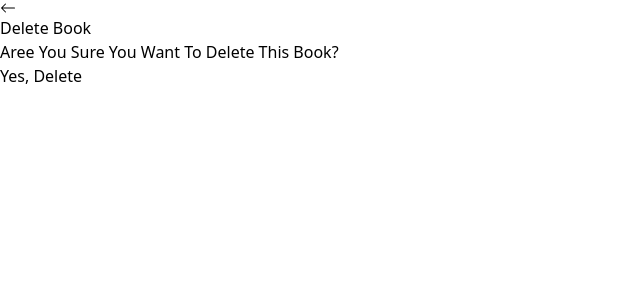
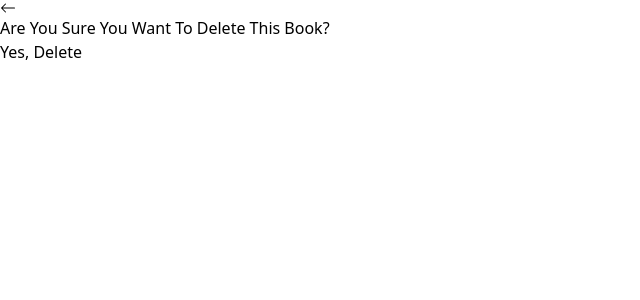
Before and after one commit to brandonlee3241/Library, a React (Vite) app in the folder FullStackProject/frontend/: page /books/delete/1 in a window 1280 px wide. Shown: the top 300 px of the page, without its empty margins (0-640 px from the left). Built offline with nearby package versions, Linux system fonts and the light colour scheme.

Commit message:
Added notistack functionality for cleaner user exp

```diff
--- a/FullStackProject/frontend/package.json
+++ b/FullStackProject/frontend/package.json
@@ -11,6 +11,7 @@
   },
   "dependencies": {
     "axios": "^1.5.0",
+    "notistack": "^3.0.1",
     "react": "^18.2.0",
     "react-dom": "^18.2.0",
     "react-icons": "^4.10.1",
--- a/FullStackProject/frontend/src/main.jsx
+++ b/FullStackProject/frontend/src/main.jsx
@@ -3,9 +3,12 @@ import ReactDOM from 'react-dom/client'
 import App from './App.jsx'
 import './index.css'
 import {BrowserRouter} from "react-router-dom"
+import {SnackbarProvider} from "notistack"
 
 ReactDOM.createRoot(document.getElementById('root')).render(
   <BrowserRouter>
+    <SnackbarProvider>
     <App />
+    </SnackbarProvider>
   </BrowserRouter>
 )
--- a/FullStackProject/frontend/src/pages/CreateBooks.jsx
+++ b/FullStackProject/frontend/src/pages/CreateBooks.jsx
@@ -3,6 +3,7 @@ import BackButton from '../components/BackButton'
 import Spinner from '../components/Spinner'
 import axios from 'axios'
 import {useNavigate} from 'react-router-dom'
+import {useSnackbar} from 'notistack'
 
 
 
@@ -12,6 +13,9 @@ const CreateBooks = () => {
     const [publishYear,setPublishYear] = useState("");
     const [loading,setLoading] = useState(false);
     const navigate = useNavigate();
+    const {enqueueSnackbar} = useSnackbar();
+
+
     const handleSaveBook = () => {
         const data = {
             title,
@@ -23,11 +27,12 @@ const CreateBooks = () => {
             .post("http://localhost:5555/books",data)
             .then(()=>{
                 setLoading(false);
+                enqueueSnackbar("Book created successfully", {variant:"success"});
                 navigate("/");
             })
             .catch((error)=>{
                 setLoading(false);
-                alert("An error has occured. Please check console for details");
+                enqueueSnackbar("Book creation failed", {variant:"error"});
                 console.log(error);
             });
     };
--- a/FullStackProject/frontend/src/pages/DeleteBook.jsx
+++ b/FullStackProject/frontend/src/pages/DeleteBook.jsx
@@ -3,6 +3,7 @@ import BackButton from "../components/BackButton";
 import Spinner from "../components/Spinner";
 import axios from "axios";
 import {useNavigate, useParams} from "react-router-dom";
+import {useSnackbar} from "notistack";
 
 
 
@@ -10,17 +11,19 @@ const DeleteBook = () => {
     const [loading, setLoading] = useState(false);
     const navigate = useNavigate();
     const {id} = useParams();
+    const {enqueueSnackbar} = useSnackbar();
     const handleDeleteBook= () => {
         setLoading(true);
         axios
             .delete(`http://localhost:5555/books/${id}`)
             .then(()=>{
                 setLoading(false);
+                enqueueSnackbar("Book deleted successfully", {variant:"success"});
                 navigate("/");
             })
             .catch((error)=>{
                 setLoading(false);
-                alert("An error has occured. Please check console for details");
+                enqueueSnackbar("Book deletion failed", {variant:"error"});
                 console.log(error);
             });
     };
@@ -28,10 +31,10 @@ const DeleteBook = () => {
     return (
         <div className = "p-4">
             <BackButton/>
-            <h1 className = "text-3xl my-4"> Delete Book</h1>
+            <h1 className = "text-3xl my-4"> </h1>
             {loading?<Spinner/> : ""}
             <div className = "flex flex-col items-center border-2 border-sky-400 rounded-xl w-[600px] p-4 mx-auto">
-                <h3 className = "text-2xl"> Aree You Sure You Want To Delete This Book?</h3>
+                <h3 className = "text-2xl"> Are You Sure You Want To Delete This Book?</h3>
                 <button
                     className = "p-4 bg-red-600 text-white m-8 w-full"
                     onClick = {handleDeleteBook}
--- a/FullStackProject/frontend/src/pages/EditBook.jsx
+++ b/FullStackProject/frontend/src/pages/EditBook.jsx
@@ -3,7 +3,7 @@ import BackButton from '../components/BackButton'
 import Spinner from '../components/Spinner'
 import axios from 'axios'
 import {useNavigate,useParams} from 'react-router-dom'
-
+import {useSnackbar} from 'notistack'
 
 
 const EditBook = () => {
@@ -13,6 +13,8 @@ const EditBook = () => {
     const [loading,setLoading] = useState(false);
     const navigate = useNavigate();
     const {id} = useParams();
+    const {enqueueSnackbar} = useSnackbar();
+
     useEffect(() => {
         setLoading(true);
         axios.get(`http://localhost:5555/books/${id}`)
@@ -38,11 +40,12 @@ const EditBook = () => {
             .put(`http://localhost:5555/books/${id}`,data)
             .then(()=>{
                 setLoading(false);
+                enqueueSnackbar("Book edited successfully", {variant:"success"});
                 navigate("/");
             })
             .catch((error)=>{
                 setLoading(false);
-                alert("An error has occured. Please check console for details");
+                enqueueSnackbar("Book edit failed", {variant:"error"});
                 console.log(error);
             });
     };
```
Also changed, not shown: 1 other file (tests, documents, lock files or other folders).
